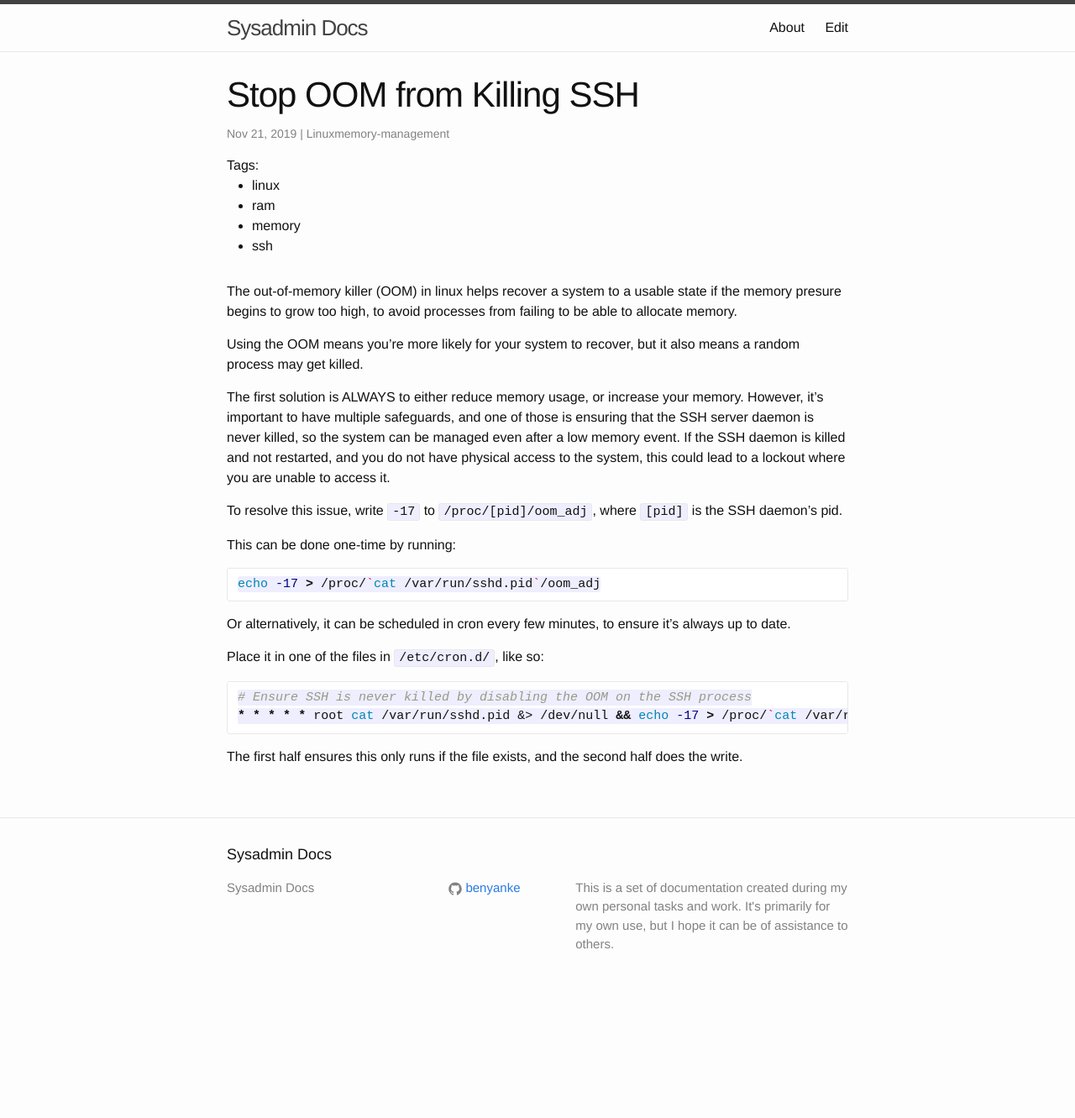
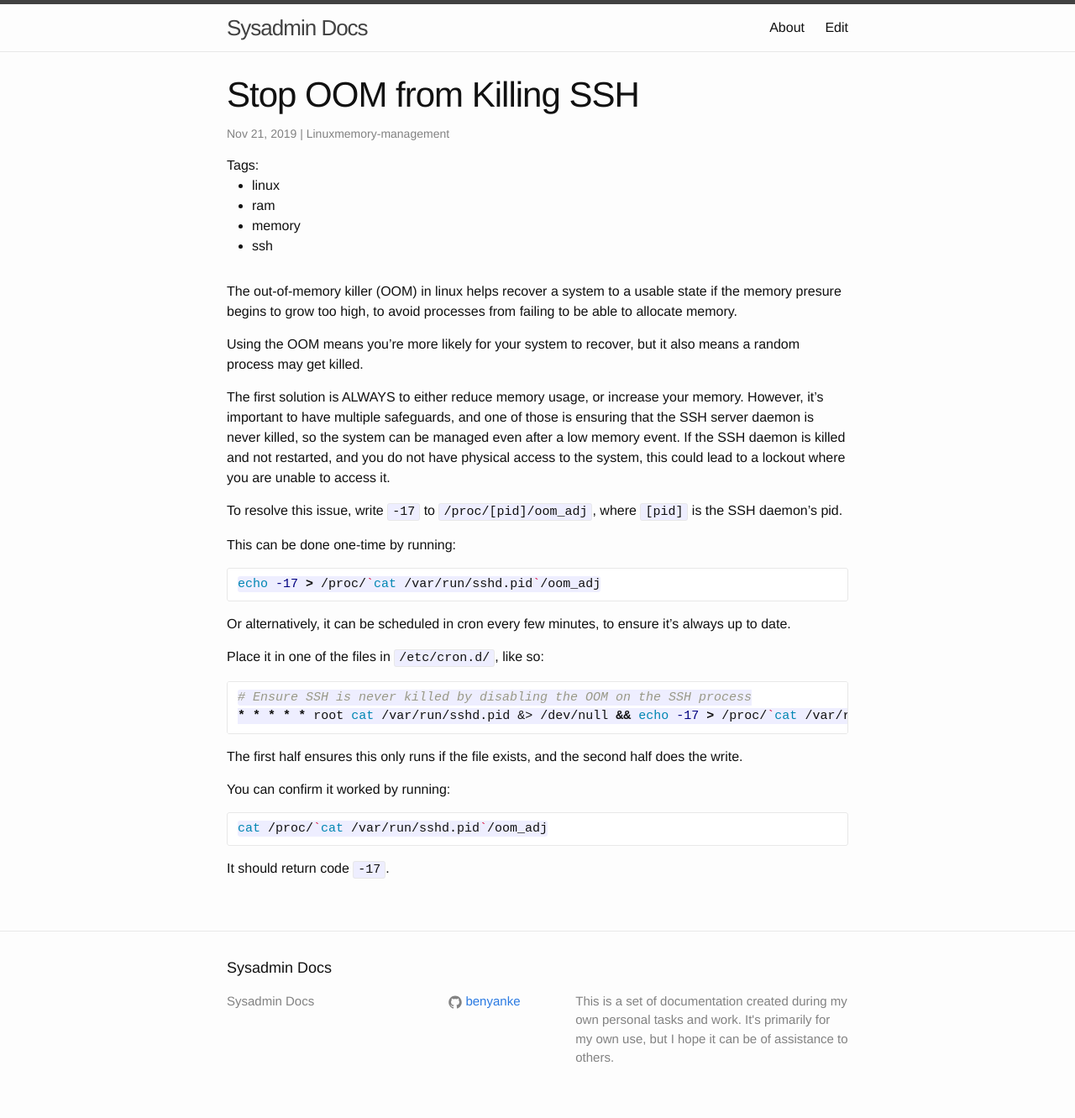
Before and after one commit to benyanke/docs, a Jekyll site: the page built from _posts/base-linux/memory-management/2019-11-21-oom-kill-skip-ssh.markdown, in a window 1280 px wide. Shown: the whole page at 84% size. Built offline with Jekyll 4.4.1, drawn with Linux system fonts in a browser that asks for light colours; before the commit the page ends 1196 px from its top, so only the background shows below that.

````diff
--- a/_posts/base-linux/memory-management/2019-11-21-oom-kill-skip-ssh.markdown
+++ b/_posts/base-linux/memory-management/2019-11-21-oom-kill-skip-ssh.markdown
@@ -42,3 +42,11 @@
 ```
 
 The first half ensures this only runs if the file exists, and the second half does the write.
+
+You can confirm it worked by running:
+
+```bash
+cat /proc/`cat /var/run/sshd.pid`/oom_adj
+```
+
+It should return code `-17`.
````
